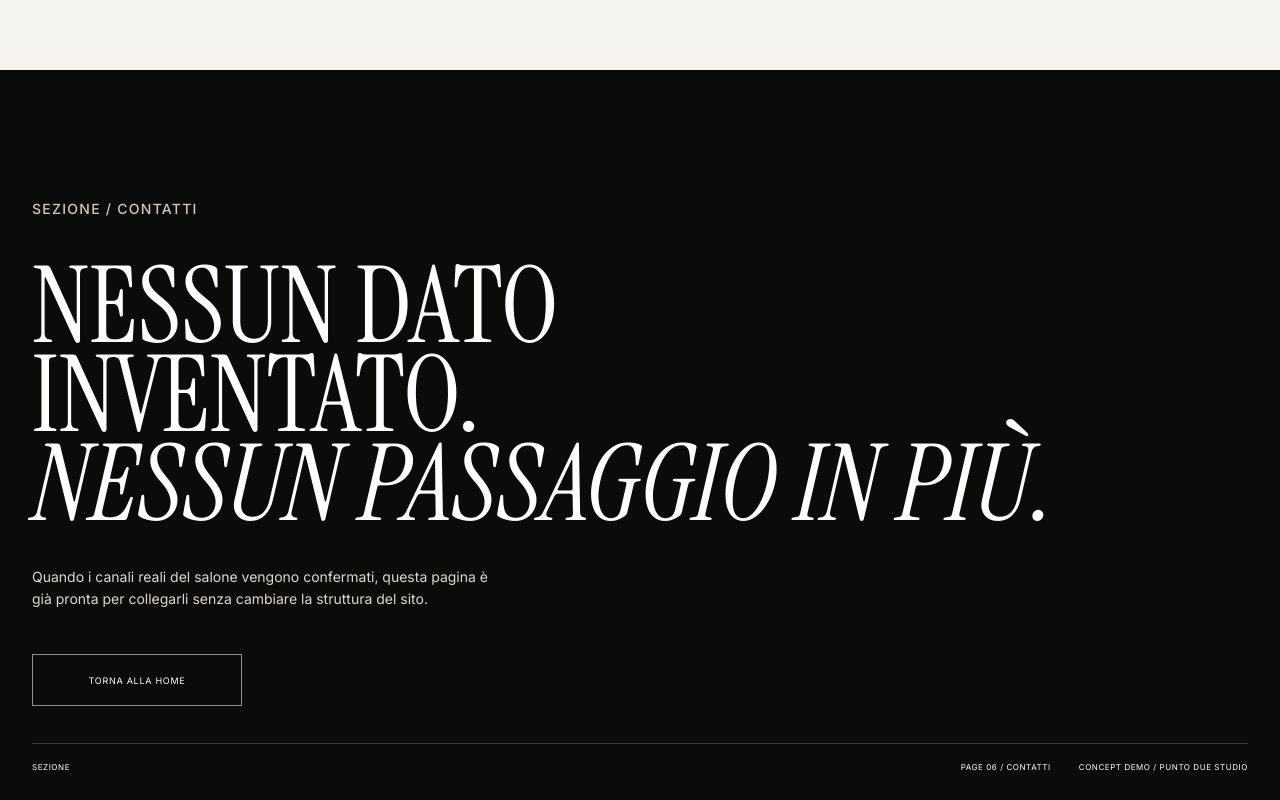
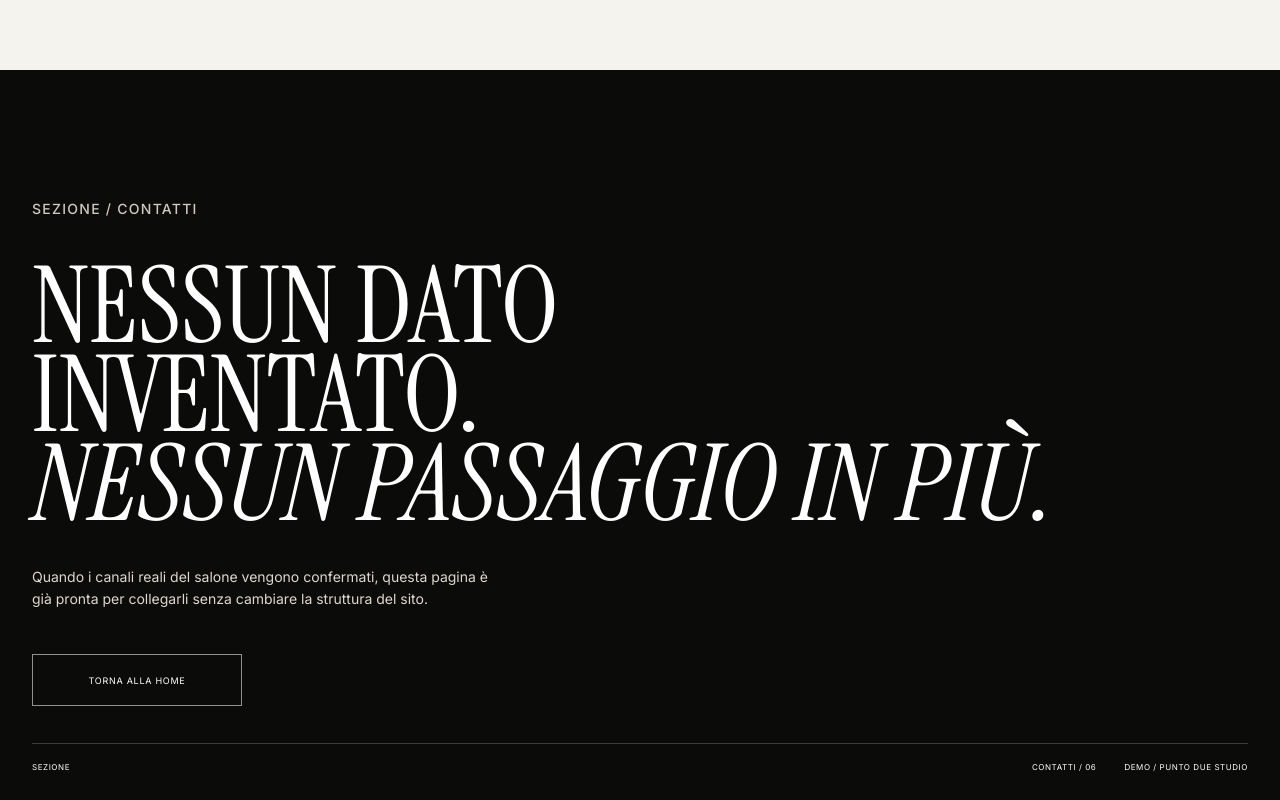
Before and after one commit to manueldipa4561-png/sezione-hair-studio-demo-v3, a website: page contatti.html in a window 1280 px wide. Shown: the part 3212-4012 px from the top of the page. Drawn offline with Linux system fonts and the light colour scheme.

Commit message:
polish: normalize Contatti footer

```diff
--- a/contatti.html
+++ b/contatti.html
@@ -113,8 +113,8 @@
 
       <footer class="contact-footer">
         <a href="index.html">SEZIONE</a>
-        <span>PAGE 06 / CONTATTI</span>
-        <span>CONCEPT DEMO / PUNTO DUE STUDIO</span>
+        <span>CONTATTI / 06</span>
+        <span>DEMO / PUNTO DUE STUDIO</span>
       </footer>
     </section>
   </main>
```
